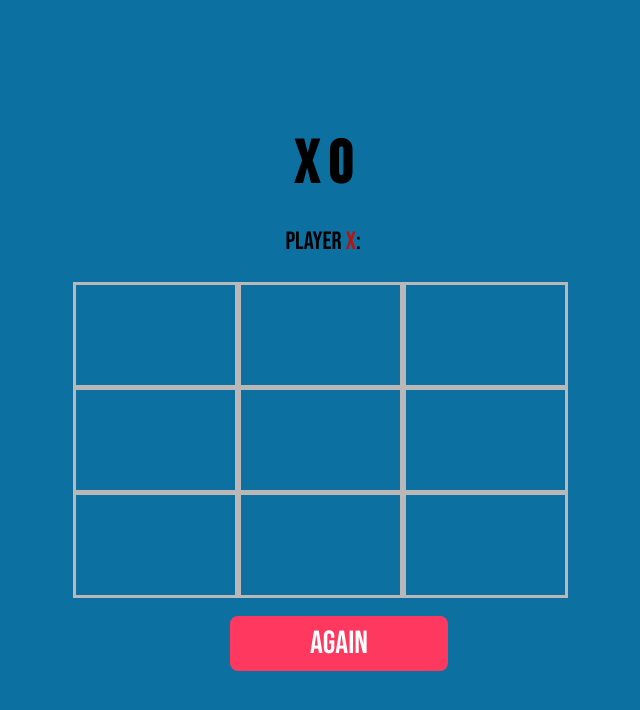
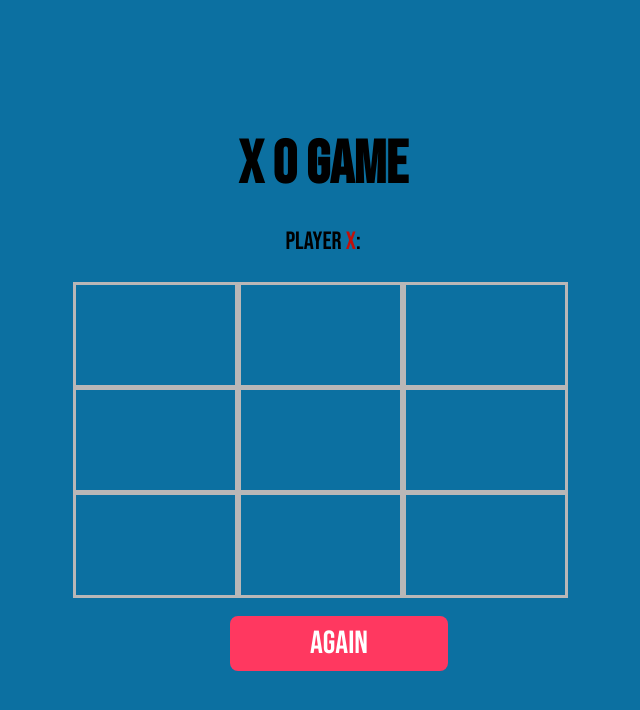
Before and after one commit to antonijek/Homework2, a plain HTML site: page XO-game/index.html in a window 1280 px wide. Shown: the whole page, without its empty margins (317-957 px from the left). Drawn offline with Linux system fonts and the light colour scheme.

Commit message:
task2, x o

```diff
--- a/XO-game/index.html
+++ b/XO-game/index.html
@@ -13,7 +13,7 @@
 <body>
     <main class="background">
         <section class="title">
-            <h1>X O</h1>
+            <h1>X O Game</h1>
         </section>
         <section class="display">
             Player <span class="display-player playerX">X</span>:
```
